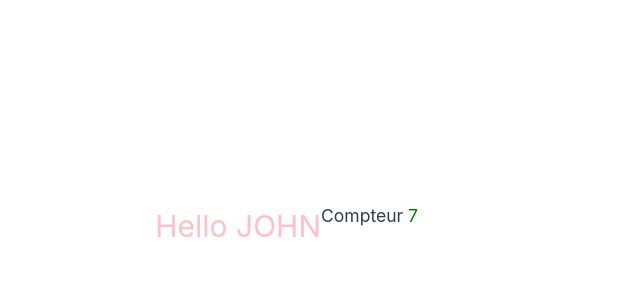
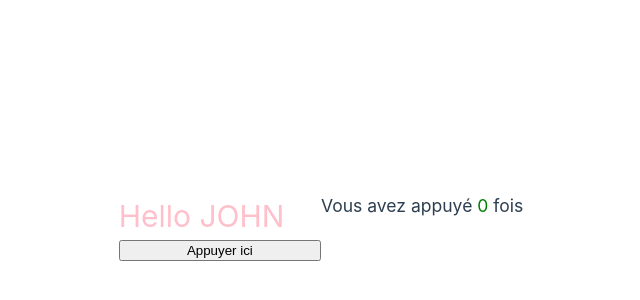
Before and after one commit to Johncross00/tuto-vue, a Vue app: page / in a window 1280 px wide. Shown: the part 174-474 px from the top of the page, without its empty margins (319-959 px from the left). Built offline with nearby package versions, Linux system fonts and the light colour scheme; the HTML template or start-up script is replaced by a standard one.

Commit message:
counter button

```diff
--- a/src/App.vue
+++ b/src/App.vue
@@ -48,17 +48,21 @@ header {
 
 <template>
   <h1>Hello {{ name.toUpperCase() }}</h1>
-  <!-- <h3>Vous avez appuyé <strong>{{ count }}</strong> fois</h3> -->
-  <h3>Compteur <strong>{{ count }}</strong></h3>
+  <h3>Vous avez appuyé <strong>{{ count }}</strong> fois</h3>
+  <button @click="increment">Appuyer ici</button>
 </template>
 
 <script setup>
 import {ref} from 'vue'
 const name = "John"
+
 const count = ref(0)
-setInterval(() => {
+
+const increment = (event) =>{
+  console.log(event)
   count.value ++
-}, 1000);
+}
+
 </script>
 
 <style>
```
